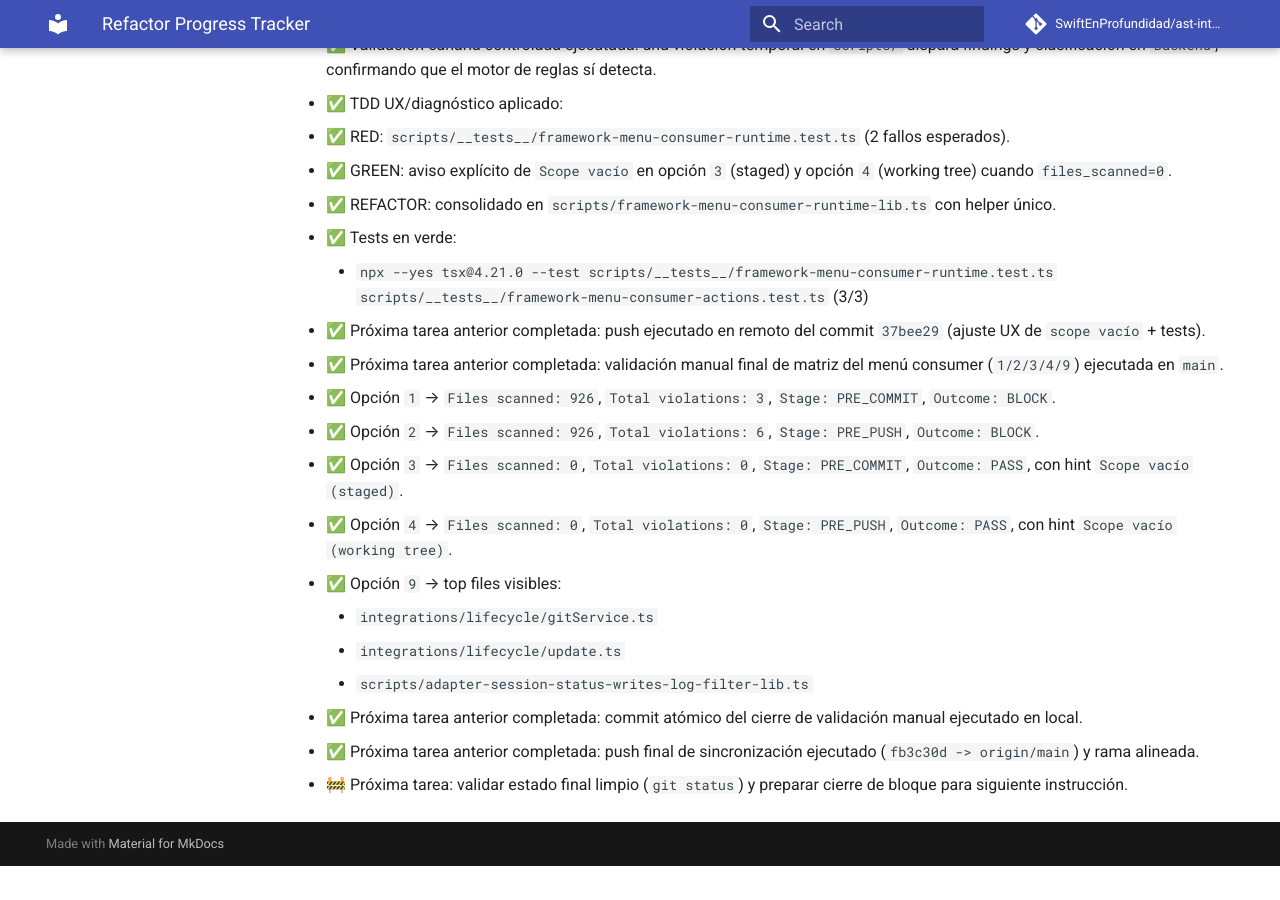
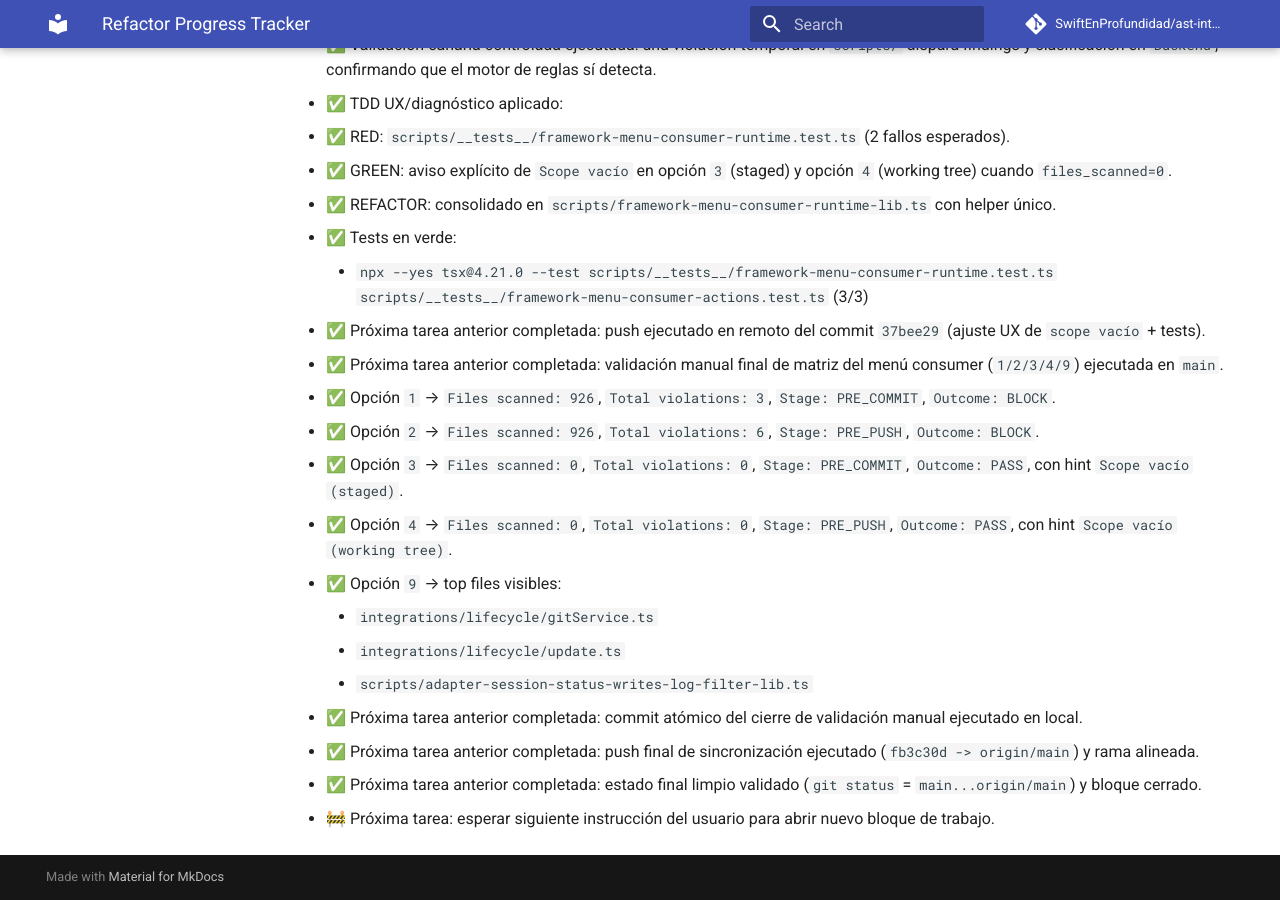
Before and after one commit to SwiftEnProfundidad/ast-intelligence-hooks, an MkDocs documentation site: the page built from docs/REFRACTOR_PROGRESS.md, in a window 1280 px wide and 900 px high, scrolled down 12174 px. Built offline with MkDocs 1.6.1 and Material for MkDocs 9.7.7, drawn with Linux system fonts in a browser that asks for light colours; comment, search, counter and statistics services are not loaded; before the commit the page ends 13040 px from its top, so only the background shows below that.

Commit message:
docs(progress): close block with clean final status

```diff
--- a/docs/REFRACTOR_PROGRESS.md
+++ b/docs/REFRACTOR_PROGRESS.md
@@ -323,4 +323,5 @@ Estado operativo del plan activo para restaurar capacidades enterprise sin rompe
     - `scripts/adapter-session-status-writes-log-filter-lib.ts`
 - ✅ Próxima tarea anterior completada: commit atómico del cierre de validación manual ejecutado en local.
 - ✅ Próxima tarea anterior completada: push final de sincronización ejecutado (`fb3c30d -> origin/main`) y rama alineada.
-- 🚧 Próxima tarea: validar estado final limpio (`git status`) y preparar cierre de bloque para siguiente instrucción.
+- ✅ Próxima tarea anterior completada: estado final limpio validado (`git status` = `main...origin/main`) y bloque cerrado.
+- 🚧 Próxima tarea: esperar siguiente instrucción del usuario para abrir nuevo bloque de trabajo.
```
